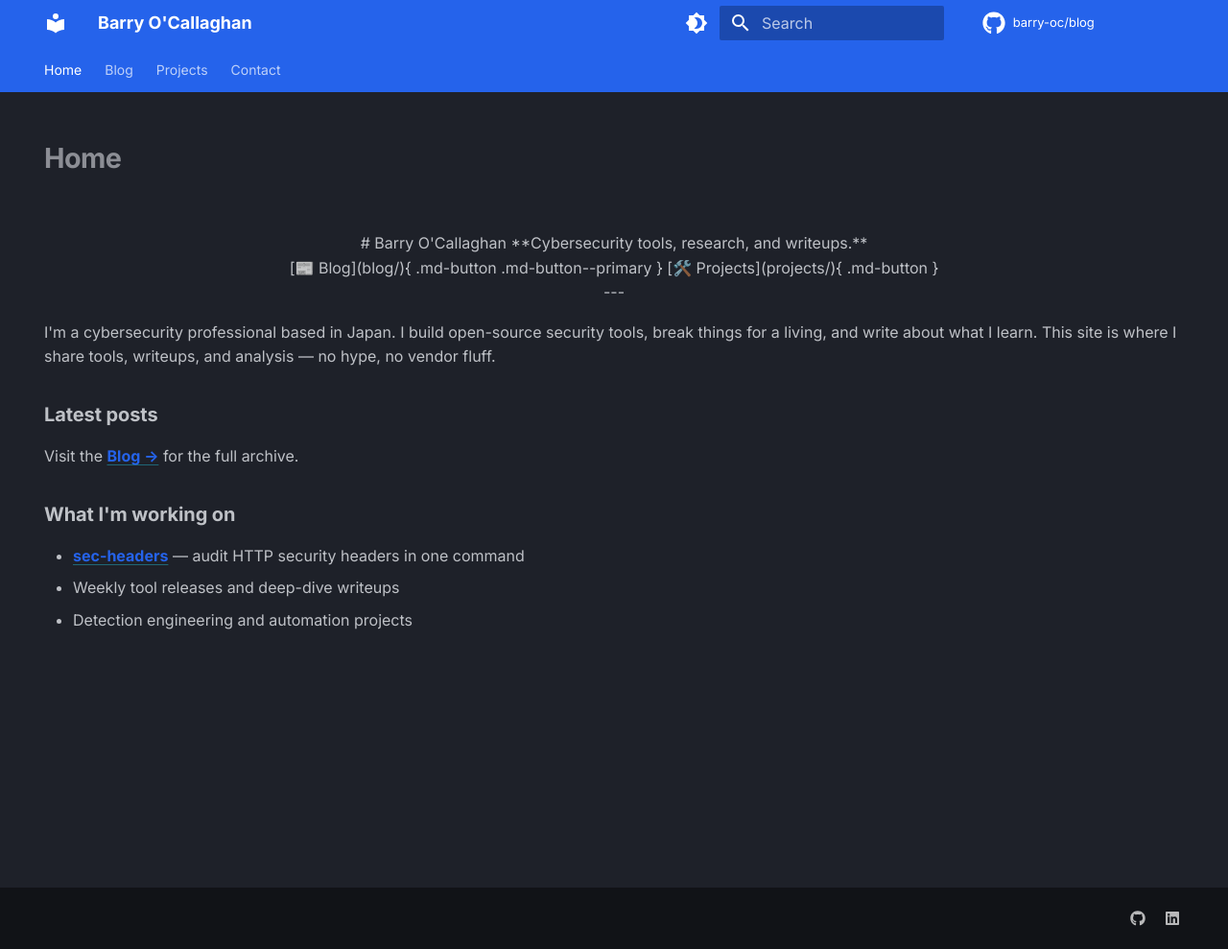
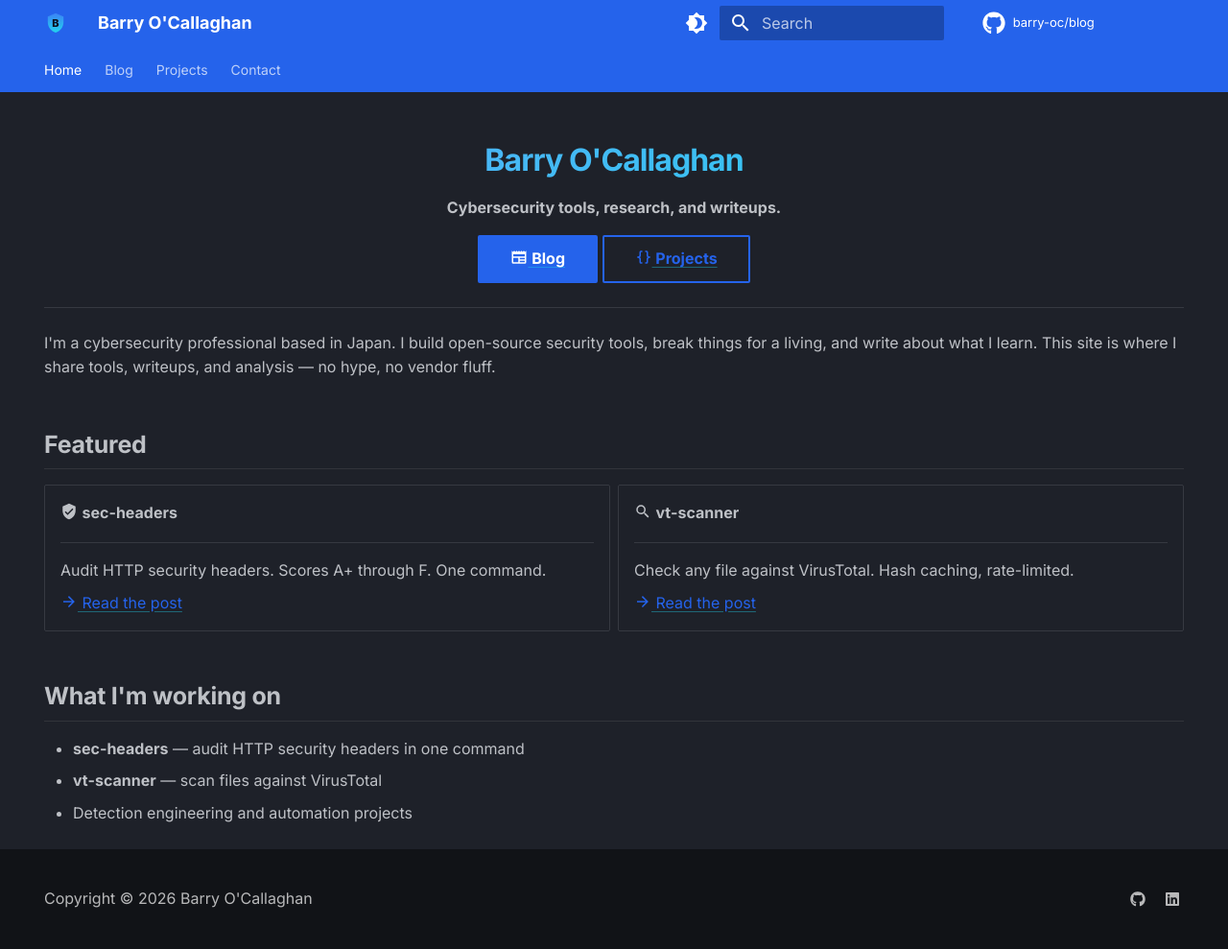
Before and after one commit to barry-oc/blog, an MkDocs documentation site: the page built from docs/index.md, in a window 1280 px wide and 989 px high. Shown: the whole window at 96% size. Built offline with MkDocs 1.6.1 and Material for MkDocs 9.7.7, drawn with Linux system fonts in a browser that asks for light colours; comment, search, counter and statistics services are not loaded.

Commit message:
Professional polish pass
- Custom shield logo, favicon, and author avatar (SVG monogram)
- Author identity on posts via .authors.yml
- RSS feed generation
- Icon shortcode support (pymdownx.emoji)
- Reading progress bar and TOC follow
- Custom 404 page
- Post cover images (gradient banners)
- giscus comments integration (placeholder, no-op until configured)
- Featured posts grid on homepage
- Category pill styling, author card, footer polish

```diff
--- /dev/null
+++ b/docs/blog/.authors.yml
@@ -0,0 +1,6 @@
+authors:
+  barry:
+    name: Barry O'Callaghan
+    description: Cybersecurity professional building open-source security tools. Based in Japan.
+    avatar: /assets/avatar.svg
+    url: https://barryocallaghan.com
--- a/docs/index.md
+++ b/docs/index.md
@@ -4,39 +4,47 @@ hide:
   - toc
 ---
 
-<!-- Profile-style landing page (rendered inside mkdocs-material) -->
-
-<br>
-
-<div align="center">
+<div align="center" markdown>
 
 # Barry O'Callaghan
 
 **Cybersecurity tools, research, and writeups.**
 
-<br>
+[:material-newspaper: Blog](blog/){ .md-button .md-button--primary }
+[:material-code-braces: Projects](projects/){ .md-button }
 
-[📰 Blog](blog/){ .md-button .md-button--primary }
-[🛠️ Projects](projects/){ .md-button }
-
-<br>
+</div>
 
 ---
-
-</div>
 
 I'm a cybersecurity professional based in Japan. I build open-source security
 tools, break things for a living, and write about what I learn. This site is
 where I share tools, writeups, and analysis — no hype, no vendor fluff.
 
-### Latest posts
+## Featured
 
-<!-- The blog plugin handles the post listing automatically on /blog/ -->
+<div class="grid cards" markdown>
 
-Visit the **[Blog →](blog/)** for the full archive.
+- :material-shield-check: **sec-headers**
 
-### What I'm working on
+    ---
 
-- **[sec-headers](https://github.com/barry-oc/sec-headers)** — audit HTTP security headers in one command
-- Weekly tool releases and deep-dive writeups
+    Audit HTTP security headers. Scores A+ through F. One command.
+
+    [:material-arrow-right: Read the post](/blog/2026/10/20/sec-headers-audit-your-security-headers-in-one-command/)
+
+- :material-magnify: **vt-scanner**
+
+    ---
+
+    Check any file against VirusTotal. Hash caching, rate-limited.
+
+    [:material-arrow-right: Read the post](/blog/2026/10/20/vt-scanner-check-any-file-against-virustotal-in-one-command/)
+
+</div>
+
+## What I'm working on
+
+- **sec-headers** — audit HTTP security headers in one command
+- **vt-scanner** — scan files against VirusTotal
 - Detection engineering and automation projects
--- /dev/null
+++ b/docs/javascripts/giscus.js
@@ -0,0 +1,49 @@
+// Giscus comments for blog posts.
+// Configured to no-op until the repo/category IDs below are filled in.
+// See: https://giscus.app for setup instructions.
+(function () {
+  var path = window.location.pathname;
+
+  // Only render on individual blog post pages, not the index or category pages.
+  var isPost = /^\/blog\/\d{4}\/\d{2}\/\d{2}\//.test(path);
+  if (!isPost) return;
+
+  // ---- CONFIGURATION ---------------------------------------------------
+  // Replace these two values after enabling GitHub Discussions + giscus.
+  var repoId = "REPLACE_WITH_REPO_ID";
+  var categoryId = "REPLACE_WITH_CATEGORY_ID";
+  // ----------------------------------------------------------------------
+
+  // Not configured yet — bail silently.
+  if (repoId.indexOf("REPLACE") === 0 || categoryId.indexOf("REPLACE") === 0) {
+    return;
+  }
+
+  var article = document.querySelector("article.md-content__inner");
+  if (!article) return;
+
+  var container = document.createElement("div");
+  container.className = "giscus";
+  container.style.marginTop = "3rem";
+  container.style.paddingTop = "2rem";
+  container.style.borderTop = "1px solid rgba(128,128,128,0.2)";
+  article.appendChild(container);
+
+  var script = document.createElement("script");
+  script.src = "https://giscus.app/client.js";
+  script.async = true;
+  script.crossOrigin = "anonymous";
+  script.setAttribute("data-repo", "barry-oc/blog");
+  script.setAttribute("data-repo-id", repoId);
+  script.setAttribute("data-category", "General");
+  script.setAttribute("data-category-id", categoryId);
+  script.setAttribute("data-mapping", "pathname");
+  script.setAttribute("data-strict", "0");
+  script.setAttribute("data-reactions-enabled", "1");
+  script.setAttribute("data-emit-metadata", "0");
+  script.setAttribute("data-input-position", "bottom");
+  script.setAttribute("data-theme", "dark");
+  script.setAttribute("data-lang", "en");
+  script.setAttribute("data-loading", "lazy");
+  container.appendChild(script);
+})();
--- a/docs/stylesheets/extra.css
+++ b/docs/stylesheets/extra.css
@@ -146,3 +146,63 @@
   -webkit-text-fill-color: transparent;
   background-clip: text;
 }
+
+/* ===== Cover images (post banners) ===== */
+.md-typeset img[src*="/covers/"] {
+  border-radius: 12px;
+  width: 100%;
+  margin: 1.5rem 0;
+  box-shadow: 0 4px 16px rgba(0, 0, 0, 0.2);
+  background: rgba(0, 0, 0, 0.05);
+}
+
+/* ===== Category / tag pills ===== */
+.md-post__action a {
+  display: inline-block;
+  padding: 0.15em 0.65em;
+  border-radius: 9999px;
+  background: rgba(34, 211, 238, 0.12);
+  color: var(--md-accent-fg-color);
+  font-size: 0.72rem;
+  font-weight: 600;
+  text-decoration: none;
+  line-height: 1.6;
+}
+
+.md-post__action a:hover {
+  background: rgba(34, 211, 238, 0.28);
+}
+
+/* ===== Author card ===== */
+.md-author {
+  border: 1px solid rgba(128, 128, 128, 0.15);
+  border-radius: 12px;
+  padding: 1rem 1.25rem;
+  background: rgba(128, 128, 128, 0.03);
+}
+
+.md-author img {
+  border-radius: 50%;
+}
+
+/* ===== Grid cards (featured) ===== */
+.grid.cards li {
+  border-radius: 12px;
+  transition: all 0.2s ease;
+}
+
+.grid.cards li:hover {
+  border-color: var(--md-accent-fg-color);
+  transform: translateY(-2px);
+  box-shadow: 0 4px 16px rgba(0, 0, 0, 0.15);
+}
+
+/* ===== Footer ===== */
+.md-footer-meta {
+  padding: 1rem 0;
+}
+
+.md-footer-meta .md-copyright {
+  color: rgba(255, 255, 255, 0.65);
+  font-size: 0.8rem;
+}
--- a/mkdocs.yml
+++ b/mkdocs.yml
@@ -3,9 +3,12 @@ site_url: https://barryocallaghan.com/
 site_description: Cybersecurity tools, research, and writeups.
 repo_url: https://github.com/barry-oc/blog
 repo_name: barry-oc/blog
+copyright: Copyright &copy; 2026 Barry O'Callaghan
 
 theme:
   name: material
+  logo: assets/logo.svg
+  favicon: assets/favicon.svg
   font:
     text: Inter
     code: JetBrains Mono
@@ -27,6 +30,8 @@ theme:
     - navigation.tracking
     - navigation.tabs
     - navigation.top
+    - navigation.progress
+    - toc.follow
     - content.code.copy
     - content.code.annotate
   icon:
@@ -34,6 +39,9 @@ theme:
 
 extra_css:
   - stylesheets/extra.css
+
+extra_javascript:
+  - javascripts/giscus.js
 
 plugins:
   - blog:
@@ -47,6 +55,8 @@ plugins:
       categories_url_format: "category/{slug}"
       pagination: true
       pagination_per_page: 5
+      authors_file: blog/.authors.yml
+      generate_feed: true
   - search
   - social:
       cards: true
@@ -59,6 +69,9 @@ markdown_extensions:
   - pymdownx.superfences
   - pymdownx.inlinehilite
   - pymdownx.snippets
+  - pymdownx.emoji:
+      emoji_index: !!python/name:material.extensions.emoji.twemoji
+      emoji_generator: !!python/name:material.extensions.emoji.to_svg
   - admonition
   - pymdownx.details
   - attr_list
```
Also changed, not shown: docs/404.md (added, +16 -0 lines), docs/blog/posts/sec-headers-audit.md (+3 -1 lines), docs/blog/posts/vt-scanner-launch.md (+3 -1 lines), docs/assets/avatar.svg (added), docs/assets/favicon.svg (added), docs/assets/images/covers/sec-headers.svg (added), docs/assets/images/covers/vt-scanner.svg (added), docs/assets/logo.svg (added).
